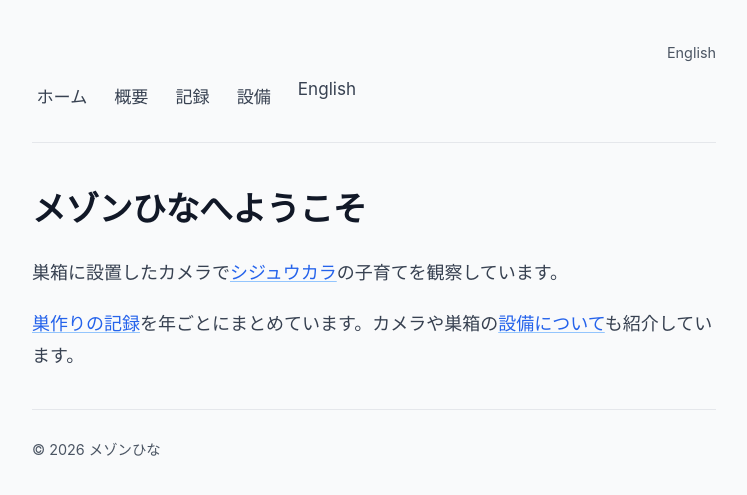
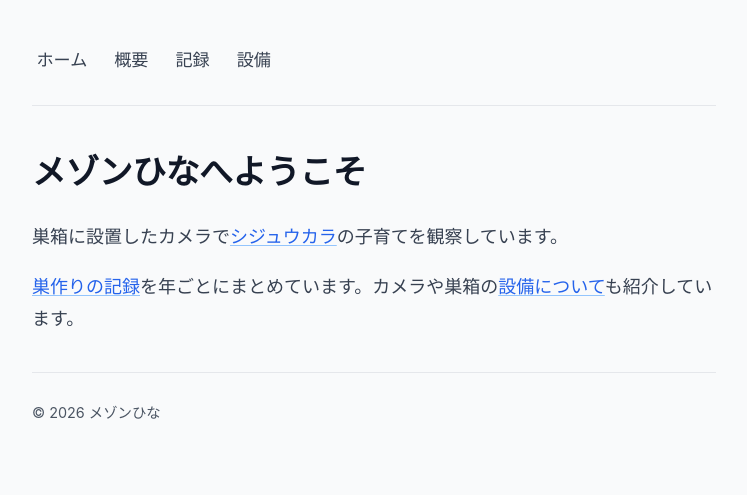
Before and after one commit to tagawa/maison-hina, a Jekyll site: the page built from ja/index.md, in a window 1280 px wide. Shown: the top 495 px of the page, without its empty margins (266-1013 px from the left). Built offline with Jekyll 4.4.1, drawn with Linux system fonts in a browser that asks for light colours; comment, search, counter and statistics services are not loaded.

Commit message:
Update style.css

```diff
--- a/assets/css/style.css
+++ b/assets/css/style.css
@@ -76,10 +76,10 @@
   text-decoration-color: #2563eb;
 }
 
-/* Small utility bar above nav for the language switcher */
+/* Language bar: mobile-only strip above nav */
 .lang-bar {
   text-align: right;
-  margin-bottom: 0.25rem;
+  margin-bottom: 0.5rem;
 }
 
 /* #4b5563 on #f9fafb = ~6.3:1, passes WCAG AA */
@@ -91,6 +91,26 @@
 
 .lang-bar a:hover {
   color: #374151;
+}
+
+/* Mobile: bleed through body padding to give full-width background strip */
+@media (max-width: 29.9rem) {
+  .lang-bar {
+    background-color: #f3f4f6;
+    margin-left: -1rem;
+    margin-right: -1rem;
+    padding: 0.3rem 1rem;
+  }
+}
+
+/* Desktop: hide lang-bar, show lang-switch inside nav pushed right */
+@media (min-width: 30rem) {
+  .lang-bar {
+    display: none;
+  }
+  nav .lang-switch {
+    margin-left: auto;
+  }
 }
 
 nav {
@@ -116,6 +136,21 @@
 nav a:hover {
   color: #111827;
   border-bottom-color: #9ca3af;
+}
+
+/* Hidden on mobile — lang-bar handles it instead */
+nav .lang-switch {
+  display: none;
+}
+
+/* Muted styling for the lang-switch link; same contrast as lang-bar (#4b5563 ~6.3:1) */
+nav .lang-switch a {
+  font-size: 0.8rem;
+  color: #4b5563;
+}
+
+nav .lang-switch a:hover {
+  color: #374151;
 }
 
 /* Tighter gap on narrow screens to fit all nav items on one row */
```
